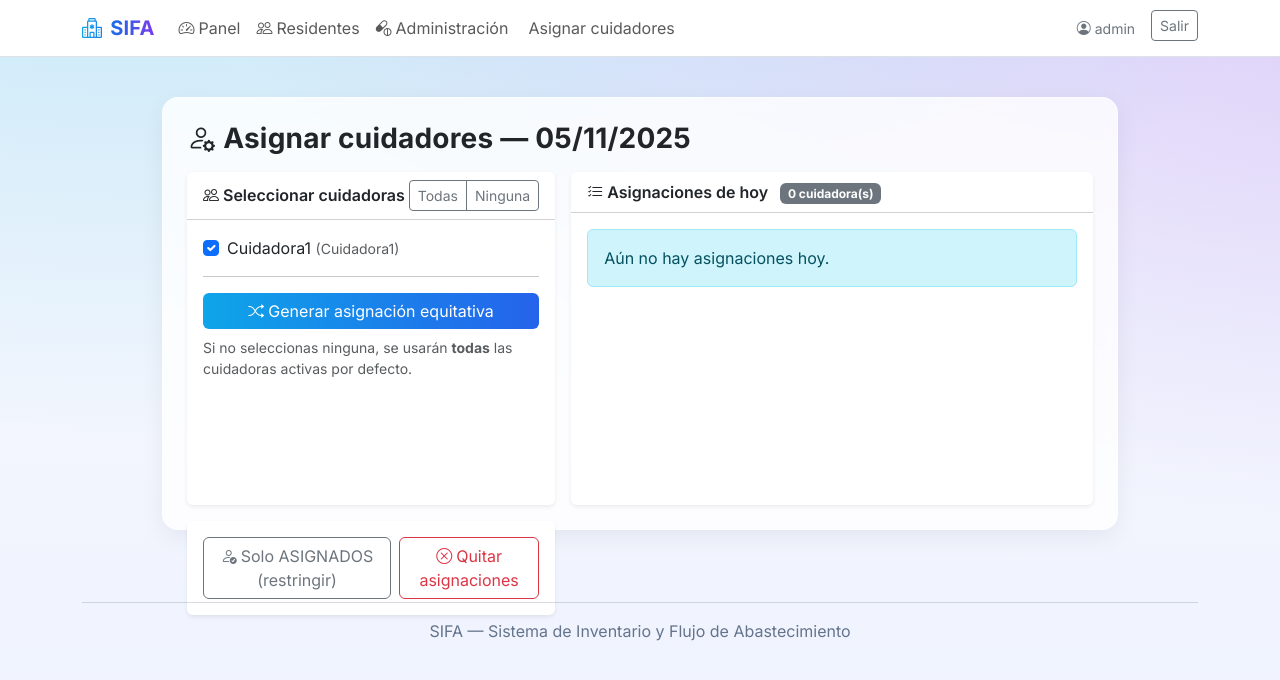
After one commit to Vixoo88/Capstone_Moreno_Quintana, a Django app: page /asignaciones/ in a window 1280 px wide. The commit adds this page. Shown: the top 680 px of the page. Run offline with Django 5.2, Linux system fonts and the light colour scheme; a user stored in the database is signed in; data comes from the database, SQL or seed files in the repository; both versions use the stored data as it was after the commit.

Commit message:
ROL TENS AGREGADO

```diff
--- a/Fase 2/Evidencias Proyectos/sifa_site/landing/templates/base.html
+++ b/Fase 2/Evidencias Proyectos/sifa_site/landing/templates/base.html
@@ -32,8 +32,8 @@
       <ul class="navbar-nav me-auto mb-2 mb-lg-0">
 
         {% if user.is_authenticated %}
-          {# Panel: admin o cuidadora #}
-          {% if user|is_admin or user|is_cuidadora %}
+          {# Panel: admin, cuidadora o TENS #}
+          {% if user|is_admin or user|is_cuidadora or user|is_tens %}
             <li class="nav-item">
               <a class="nav-link" href="{% url 'dashboard' %}">
                 <i class="bi bi-speedometer2 me-1"></i>Panel
@@ -41,8 +41,8 @@
             </li>
           {% endif %}
 
-          {# Residentes: solo admin #}
-          {% if user|is_admin %}
+          {# Residentes: admin o TENS (TENS solo lectura en vistas) #}
+          {% if user|is_admin or user|is_tens %}
             <li class="nav-item">
               <a class="nav-link" href="{% url 'residente_list' %}">
                 <i class="bi bi-people me-1"></i>Residentes
@@ -50,11 +50,20 @@
             </li>
           {% endif %}
 
-          {# Administración: admin o cuidadora #}
-          {% if user|is_admin or user|is_cuidadora %}
+          {# Administración: admin, cuidadora o TENS #}
+          {% if user|is_admin or user|is_cuidadora or user|is_tens %}
             <li class="nav-item">
               <a class="nav-link" href="{% url 'admin_list_hoy' %}">
                 <i class="bi bi-capsule-pill me-1"></i>Administración
+              </a>
+            </li>
+          {% endif %}
+
+          {# Asignar cuidadores: admin o TENS #}
+          {% if user|is_admin or user|is_tens %}
+            <li class="nav-item">
+              <a class="nav-link" href="{% url 'asignaciones_hoy' %}">
+                <i class="bi bi-people-gear me-1"></i>Asignar cuidadores
               </a>
             </li>
           {% endif %}
--- /dev/null
+++ b/Fase 2/Evidencias Proyectos/sifa_site/landing/templates/landing/asignaciones_hoy.html
@@ -0,0 +1,126 @@
+{% extends 'base.html' %}
+{% load roles_tags %}
+{% block content %}
+<div class="container py-4" style="max-width: 980px;">
+  <div class="glass-card p-4">
+    <h3 class="page-title mb-3">
+      <i class="bi bi-person-gear me-2"></i>Asignar cuidadores — {{ fecha|date:"d/m/Y" }}
+    </h3>
+
+    <div class="row g-3">
+      <!-- Columna izquierda: selección y acciones -->
+      <div class="col-md-5">
+        <div class="card border-0 shadow-sm h-100">
+          <div class="card-header bg-transparent fw-semibold d-flex justify-content-between align-items-center">
+            <span><i class="bi bi-people me-1"></i>Seleccionar cuidadoras</span>
+            <div class="btn-group btn-group-sm" role="group">
+              <button class="btn btn-outline-secondary" type="button" id="btnSelTodas">Todas</button>
+              <button class="btn btn-outline-secondary" type="button" id="btnSelNinguna">Ninguna</button>
+            </div>
+          </div>
+          <div class="card-body" style="max-height: 360px; overflow:auto;">
+            <form method="post" action="{% url 'asignaciones_generar' %}" id="formGenerar">
+              {% csrf_token %}
+              {% if cuidadoras %}
+                {% for c in cuidadoras %}
+                  <div class="form-check mb-1">
+                    <input class="form-check-input cuidadora-check" type="checkbox"
+                           name="cuidadores" id="c_{{ c.id }}" value="{{ c.id }}"
+                           {% if c.id in seleccion_ids %}checked{% endif %}>
+                    <label class="form-check-label" for="c_{{ c.id }}">
+                      {{ c.get_full_name|default:c.username }}
+                      <span class="text-muted small">({{ c.username }})</span>
+                    </label>
+                  </div>
+                {% endfor %}
+              {% else %}
+                <div class="text-muted">No hay cuidadoras activas.</div>
+              {% endif %}
+              <hr class="my-3">
+              <button class="btn btn-gradient w-100">
+                <i class="bi bi-shuffle me-1"></i>Generar asignación equitativa
+              </button>
+              <div class="form-text mt-2">
+                Si no seleccionas ninguna, se usarán <b>todas</b> las cuidadoras activas por defecto.
+              </div>
+            </form>
+          </div>
+        </div>
+
+        <div class="card border-0 shadow-sm mt-3">
+          <div class="card-body d-flex gap-2">
+            <form method="post" action="{% url 'asignaciones_toggle_modo' %}">
+              {% csrf_token %}
+              <input type="hidden" name="solo_asignados" value="{{ solo_asignados|yesno:'0,1' }}">
+              <button class="btn btn-outline-secondary" onclick="this.previousElementSibling.value={{ solo_asignados|yesno:'1,0' }}">
+                {% if solo_asignados %}
+                  <i class="bi bi-people me-1"></i>Ver TODOS (quitar restricción)
+                {% else %}
+                  <i class="bi bi-person-check me-1"></i>Solo ASIGNADOS (restringir)
+                {% endif %}
+              </button>
+            </form>
+
+            <form method="post" action="{% url 'asignaciones_limpiar' %}">
+              {% csrf_token %}
+              <button class="btn btn-outline-danger"><i class="bi bi-x-circle me-1"></i>Quitar asignaciones</button>
+            </form>
+          </div>
+        </div>
+      </div>
+
+      <!-- Columna derecha: resumen actual -->
+      <div class="col-md-7">
+        <div class="card border-0 shadow-sm h-100">
+          <div class="card-header bg-transparent fw-semibold">
+            <i class="bi bi-list-check me-1"></i>Asignaciones de hoy
+            <span class="badge bg-secondary ms-2">{{ grupos|length }} cuidadora(s)</span>
+          </div>
+          <div class="card-body">
+            {% if grupos %}
+              <div class="row g-3">
+                {% for cuid, lista in grupos.items %}
+                  <div class="col-lg-6">
+                    <div class="border rounded-3 p-2 h-100">
+                      <div class="fw-semibold mb-2">
+                        <i class="bi bi-person-heart me-1"></i>{{ cuid.get_full_name|default:cuid.username }}
+                      </div>
+                      {% if lista %}
+                        <ul class="list-unstyled small mb-0">
+                          {% for r in lista %}
+                            <li class="py-1 d-flex justify-content-between border-bottom">
+                              <span>{{ r.nombre_completo }}</span>
+                              <span class="text-muted">{{ r.rut }}</span>
+                            </li>
+                          {% endfor %}
+                        </ul>
+                      {% else %}
+                        <div class="text-muted small">Sin residentes asignados.</div>
+                      {% endif %}
+                    </div>
+                  </div>
+                {% endfor %}
+              </div>
+            {% else %}
+              <div class="alert alert-info mb-0">Aún no hay asignaciones hoy.</div>
+            {% endif %}
+          </div>
+        </div>
+      </div>
+    </div>
+  </div>
+</div>
+
+{% block extra_js %}
+<script>
+  (function(){
+    const todasBtn = document.getElementById('btnSelTodas');
+    const ningunaBtn = document.getElementById('btnSelNinguna');
+    const checks = () => Array.from(document.querySelectorAll('.cuidadora-check'));
+
+    if (todasBtn) todasBtn.addEventListener('click', () => checks().forEach(ch => ch.checked = true));
+    if (ningunaBtn) ningunaBtn.addEventListener('click', () => checks().forEach(ch => ch.checked = false));
+  })();
+</script>
+{% endblock %}
+{% endblock %}
--- a/Fase 2/Evidencias Proyectos/sifa_site/landing/urls.py
+++ b/Fase 2/Evidencias Proyectos/sifa_site/landing/urls.py
@@ -31,4 +31,10 @@ urlpatterns = [
 
     path('api/productos/suggest/', views.api_productos_suggest, name='api_productos_suggest'),
 
+    path("asignaciones/", views.asignaciones_hoy, name="asignaciones_hoy"),
+    path("asignaciones/generar/", views.asignaciones_generar, name="asignaciones_generar"),
+    path("asignaciones/toggle/", views.asignaciones_toggle_modo, name="asignaciones_toggle_modo"),
+    path("asignaciones/limpiar/", views.asignaciones_limpiar, name="asignaciones_limpiar"),
+
+
 ]
--- a/Fase 2/Evidencias Proyectos/sifa_site/landing/views.py
+++ b/Fase 2/Evidencias Proyectos/sifa_site/landing/views.py
@@ -16,7 +16,18 @@ from django.utils import timezone
 from django.views.decorators.http import require_POST
 from django.core.cache import cache
 from .notifications import send_telegram_message
-from .roles import admin_required, cuidadora_or_admin_required
+import random
+from django.contrib.auth.models import User
+from django.views.decorators.http import require_http_methods
+from .models import Asignacion, DiaAsignacion
+# arriba en views.py
+from .roles import (
+    admin_required, cuidadora_or_admin_required, tens_or_admin_required, staff_view_required,
+    is_cuidadora, is_tens, is_admin,
+    CUIDADORA_GROUP,
+)
+
+
 
 
 from .models import (
@@ -133,7 +144,7 @@ def home_public(request):
     return render(request, 'landing/home.html')
 
 @login_required
-@cuidadora_or_admin_required
+@staff_view_required
 def dashboard(request):
     hoy = timezone.localdate()
     admins_hoy = Administracion.objects.filter(programada_para__date=hoy).count()
@@ -152,7 +163,7 @@ def dashboard(request):
     })
 
 @login_required
-@admin_required
+@tens_or_admin_required
 def orden_restock(request, orden_id):
     orden = get_object_or_404(OrdenMedicamento, pk=orden_id)
     if request.method == 'POST':
@@ -181,7 +192,7 @@ def logout_view(request):
 # =========================================================
 
 @login_required
-@admin_required
+@tens_or_admin_required
 def residente_list(request):
     qs = Residente.objects.filter(activo=True).order_by('nombre_completo')
     return render(request, 'landing/residentes_list.html', {'residentes': qs})
@@ -473,9 +484,8 @@ def _generar_eventos_hoy():
             )
 
 @login_required
-@cuidadora_or_admin_required
+@staff_view_required
 def admin_list_hoy(request):
-    """Listado con chips por hora; permite filtrar por ?h=HH:MM."""
     _generar_eventos_hoy()
     hoy = timezone.localdate()
 
@@ -484,6 +494,14 @@ def admin_list_hoy(request):
         .filter(programada_para__date=hoy)
     )
 
+    # Modo del día
+    modo = DiaAsignacion.objects.filter(fecha=hoy).first()
+    if modo and modo.solo_asignados and is_cuidadora(request.user):
+        # residentes asignados a esta cuidadora hoy
+        res_ids = list(Asignacion.objects.filter(fecha=hoy, cuidadora=request.user).values_list('residente_id', flat=True))
+        eventos_qs = eventos_qs.filter(residente_id__in=res_ids)
+
+    # (resto de la agrupación por horas igual que ya tenías)
     buckets = defaultdict(list)
     counts = defaultdict(int)
     for e in eventos_qs:
@@ -510,6 +528,7 @@ def admin_list_hoy(request):
         'horas': horas,
         'seleccion': selected,
     })
+
 
 @login_required
 @cuidadora_or_admin_required
@@ -823,3 +842,109 @@ def api_productos_suggest(request):
         add(_suggest_rxnorm(q, limit, timeout))
 
     return JsonResponse({"results": results})
+
+@login_required
+@tens_or_admin_required
+def asignaciones_hoy(request):
+    hoy = timezone.localdate()
+
+    # Todas las cuidadoras activas (grupo)
+    cuidadoras = User.objects.filter(is_active=True, groups__name=CUIDADORA_GROUP).order_by('first_name', 'username')
+
+    # Modo/selección del día
+    modo, _ = DiaAsignacion.objects.get_or_create(fecha=hoy, defaults={'solo_asignados': False})
+    seleccion_ids = set(modo.cuidadoras.values_list('id', flat=True))
+    # Si no hay selección guardada, por UX pre-marcamos todas
+    if not seleccion_ids:
+        seleccion_ids = set(cuidadoras.values_list('id', flat=True))
+
+    # Asignaciones existentes hoy
+    asignaciones = (
+        Asignacion.objects
+        .select_related('cuidadora', 'residente')
+        .filter(fecha=hoy)
+        .order_by('cuidadora__username', 'residente__nombre_completo')
+    )
+    grupos = {}
+    for a in asignaciones:
+        grupos.setdefault(a.cuidadora, []).append(a.residente)
+
+    return render(request, 'landing/asignaciones_hoy.html', {
+        'fecha': hoy,
+        'cuidadoras': cuidadoras,
+        'seleccion_ids': seleccion_ids,  # para checkboxes
+        'grupos': grupos,
+        'solo_asignados': modo.solo_asignados,
+    })
+
+
+@login_required
+@require_http_methods(["POST"])
+@tens_or_admin_required
+@transaction.atomic
+def asignaciones_generar(request):
+    """Genera asignación equitativa y aleatoria para HOY usando la selección de cuidadoras enviada."""
+    hoy = timezone.localdate()
+
+    # 1) Leer selección desde el formulario
+    ids_str = request.POST.getlist('cuidadores')  # checkboxes
+    try:
+        selected_ids = [int(x) for x in ids_str]
+    except ValueError:
+        selected_ids = []
+
+    # 2) Armar queryset de cuidadoras válidas (por grupo)
+    base_cuidadoras = User.objects.filter(is_active=True, groups__name=CUIDADORA_GROUP)
+    if selected_ids:
+        cuidadoras_qs = base_cuidadoras.filter(id__in=selected_ids)
+    else:
+        # si el usuario no marcó nada, tomamos todas
+        cuidadoras_qs = base_cuidadoras
+
+    cuidadoras = list(cuidadoras_qs.order_by('first_name', 'username'))
+
+    # 3) Guardar selección del día para persistirla
+    modo, _ = DiaAsignacion.objects.get_or_create(fecha=hoy, defaults={'solo_asignados': False})
+    modo.cuidadoras.set(cuidadoras_qs)  # persistimos la elección (puede ser vacío -> interpretado como "todas" en la vista)
+
+    # 4) Residente activos y reparto
+    residentes = list(Residente.objects.filter(activo=True).order_by('nombre_completo'))
+
+    if not cuidadoras or not residentes:
+        messages.error(request, "Faltan cuidadoras seleccionadas o no hay residentes activos.")
+        return redirect('asignaciones_hoy')
+
+    random.shuffle(residentes)  # aleatorio
+    Asignacion.objects.filter(fecha=hoy).delete()
+
+    bulk = []
+    for i, r in enumerate(residentes):
+        c = cuidadoras[i % len(cuidadoras)]  # reparto equitativo/round-robin
+        bulk.append(Asignacion(fecha=hoy, cuidadora=c, residente=r))
+    Asignacion.objects.bulk_create(bulk)
+
+    messages.success(request, f"Se asignaron {len(residentes)} residentes entre {len(cuidadoras)} cuidadoras.")
+    return redirect('asignaciones_hoy')
+
+
+@login_required
+@require_http_methods(["POST"])
+@tens_or_admin_required
+def asignaciones_toggle_modo(request):
+    """Activa/Desactiva modo 'solo asignados' para HOY."""
+    hoy = timezone.localdate()
+    modo, _ = DiaAsignacion.objects.get_or_create(fecha=hoy, defaults={'solo_asignados': False})
+    modo.solo_asignados = request.POST.get('solo_asignados') == '1'
+    modo.save(update_fields=['solo_asignados'])
+    messages.success(request, f"Modo del día: {'solo asignados' if modo.solo_asignados else 'todos los pacientes'}.")
+    return redirect('asignaciones_hoy')
+
+@login_required
+@require_http_methods(["POST"])
+@tens_or_admin_required
+def asignaciones_limpiar(request):
+    """Elimina todas las asignaciones de HOY."""
+    hoy = timezone.localdate()
+    deleted, _ = Asignacion.objects.filter(fecha=hoy).delete()
+    messages.success(request, f"Se eliminaron {deleted} asignaciones de hoy.")
+    return redirect('asignaciones_hoy')
```
Also changed, not shown: Fase 2/Evidencias Proyectos/sifa_site/landing/models.py (+27 -0 lines), Fase 2/Evidencias Proyectos/sifa_site/landing/templates/landing/dashboard.html (+33 -10 lines), Fase 2/Evidencias Proyectos/sifa_site/db.sqlite3, Fase 2/Evidencias Proyectos/sifa_site/landing/migrations/0006_diaasignacion_asignacion.py (added), Fase 2/Evidencias Proyectos/sifa_site/landing/migrations/0007_diaasignacion_cuidadoras.py (added).
